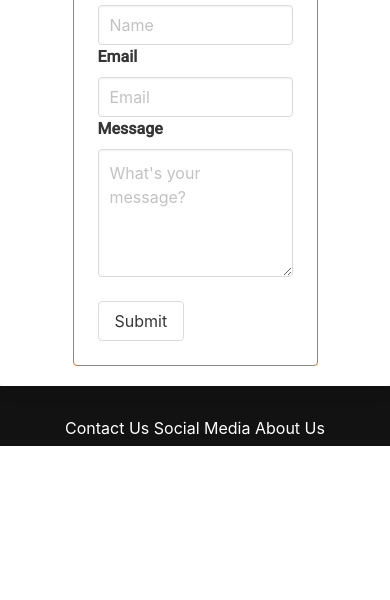
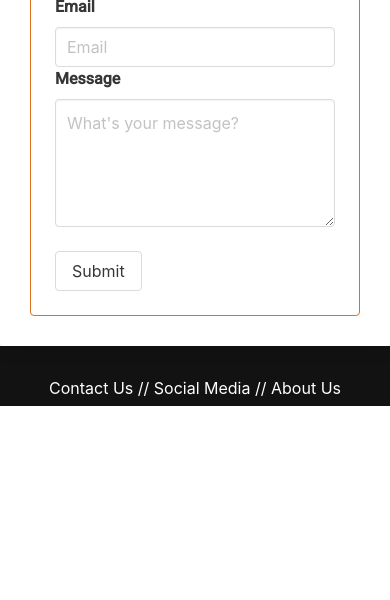
Before and after one commit to suzylee824/project-1, a plain HTML site: page contactUs.html in a window 390 px wide. Shown: the part 244-844 px from the top of the page. Drawn offline with nearby package versions, Linux system fonts and the light colour scheme.

Commit message:
changed name of aboutUs html

```diff
--- a/contactUs.html
+++ b/contactUs.html
@@ -63,8 +63,8 @@
 
 <footer class="footer1">
 
-    <a class="footerText" href="contactUs.html">Contact Us</a>
-    <a class="footerText" href="socialMedia.html">Social Media</a>
+    <a class="footerText" href="contactUs.html">Contact Us // </a>
+    <a class="footerText" href="socialMedia.html">Social Media // </a>
     <a class="footerText" href="aboutUs.html">About Us</a>
 
   </footer>
--- a/style.css
+++ b/style.css
@@ -119,12 +119,12 @@
 }
 
 #contactCard {
-    padding: 153px;
+    padding: 125px;
     font-family: Heebo;
 }
 
 #cardContent {
-    width: 70%;
+    width: 100%;
     margin: auto;
     border: 1px solid;
     border-color: rgb(219, 113, 26);
@@ -183,6 +183,11 @@
   @media only screen and (max-width: 600px) {
 
     #contactCard {
-        padding: 20px;
+        margin: auto;
+        padding: 30px;
+    }
+
+    .contactFooter {
+
     }
   }
```
Also changed, not shown: aboutUs.html (renamed from About Us.html, +5 -5 lines), generatePage.html (+5 -5 lines), selectPage.html (+2 -2 lines), socialMedia.html (+5 -5 lines).
